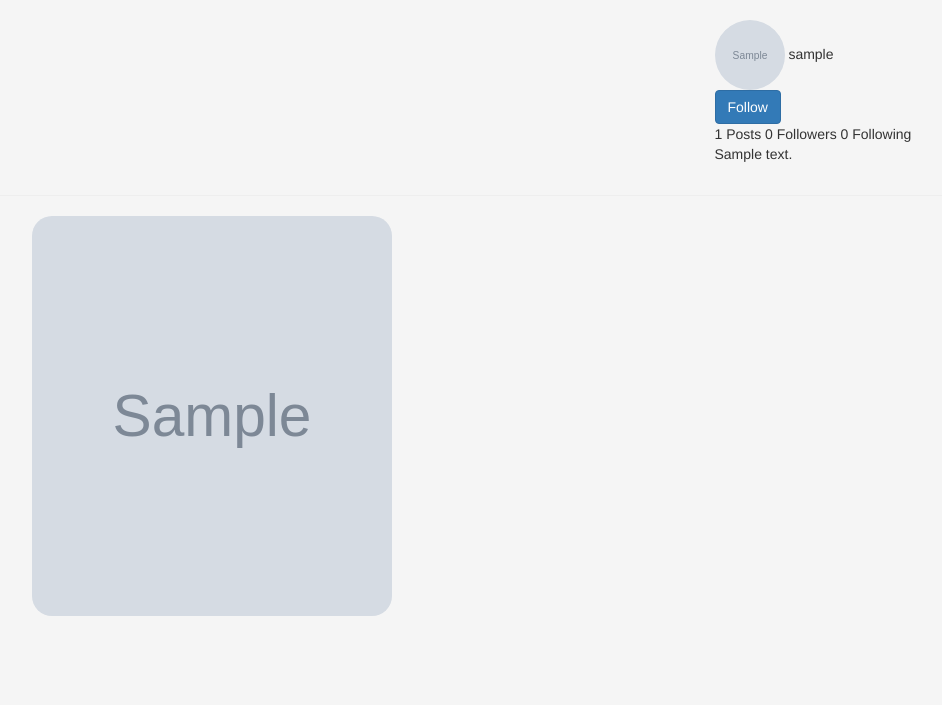
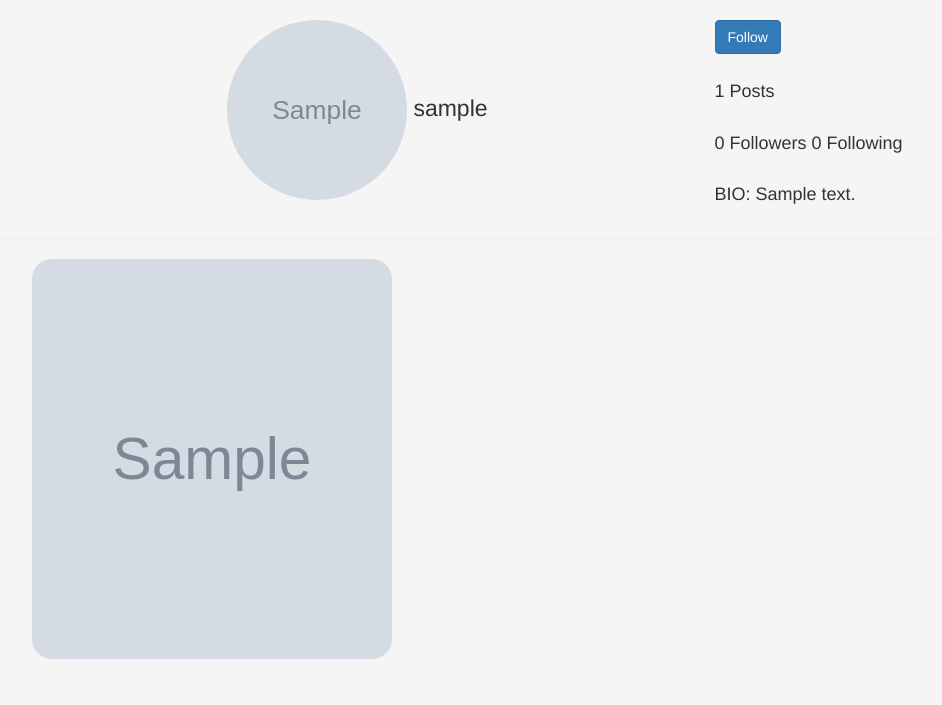
Before and after one commit to MichelAtieno/Instagram-Clone, a Django app: a page that uses instagram/templates/profile/profile.html in a window 1280 px wide. Shown: the part 95-800 px from the top of the page, without its empty margins (38-980 px from the left). Run offline with Django 3.2, Linux system fonts and the light colour scheme; tables that the repository leaves empty hold one stand-in row (values such as "Sample post"); grey boxes marked "Sample" are stand-in pictures; some libraries are stand-ins or nearby versions.

Commit message:
Added more styling

```diff
--- a/instagram/templates/profile/profile.html
+++ b/instagram/templates/profile/profile.html
@@ -2,53 +2,39 @@
 
 {% block content %}
 {{ form.media }}
-<div class="container">
+<div class="container" >
     <div class="row">
         <div class="col-md-12">
             <div class="row">
-                <div class="col-md-5"></div>
                 <div class="col-md-2"></div>
-                <div class="col-md-5">
-                    <div class="row" style="display:flex; flex-direction:column;">
-                        <div class="col-md-6">
+                <div class="col-md-5" style="font-size: 23px;">
                     {% if profile_info.profile_photo %}
                     <img class="avatar" src="{{profile_info.profile_photo.url}}" alt="profile-photo"
-                            style="vertical-align: middle;width: 70px;height: 70px;border-radius: 60%;">
+                    style="vertical-align: middle;width: 180px;height: 180px;border-radius: 60%;">
                     {% endif %}
                     {{ profile.username }}
+                </div>
 
-                        </div>
-                        <div class="col-md-6">
+                <div class="col-md-5" style="font-size: 18px;">
                     {% if profile.username == user.username %}
                     <a href="{% url 'edit_profile' %}">Edit Profile</a>
-
                     <a data-toggle="modal" data-target="#settings"><i class="fa fa-cog fa-2x"></i></a>
-
                     {% else %}
-
                     <a href="#" class="btn btn-primary">Follow</a>
 
                     {% endif %}
-
-                        </div>
-                    </div>
-                    <div class="row">
-                            <div class="col-md-12">
+                    <br>
+                    <br>
                     {{images|length}} Posts
-
+                    <br>
+                    <br>
                     0 Followers
 
                     0 Following
+                    <br>
+                    <br>
+                    <p class="font3">BIO: {{profile_info.bio}}</p>
 
-                            </div>
-                    </div>
-                    <div class="row">
-                        <div class="col-md-12">
-                            <p class="font3">{{profile_info.bio}}</p>
-                        </div>
-                    </div>
-                    <div class="row">
-                        <div class="col-md-12">
                     {% if profile.username == user.username %}
                     <p><a href="{% url 'upload_image'%}">Add Image</a></p>
                     {% endif %}
@@ -87,7 +73,9 @@
   <div class="modal-dialog modal-dialog-centered" role="document">
     <div class="modal-content">
       <div class="modal-body"><ul class="list-group">
-            <li class="list-group-item text-center"><a href="">Edit Profile</a></li>
+            {% if profile.username == user.username %}
+            <li class="list-group-item text-center"><a href="{% url 'edit_profile' %}">Edit Profile</a></li>
+            {% endif %}
             <li class="list-group-item text-center"><a href="/logout/">Log Out</a></li>
             <li class="list-group-item text-center"><a data-dismiss="modal">Cancel</a></li>
           </ul>
```
Also changed, not shown: instagram/templates/home.html (+10 -3 lines), media/prof_pictures/food1_k4jnGhO.jpg (added), media/prof_pictures/food2_9SHZ8GC.jpg (added), media/prof_pictures/house2_7ethtGg.jpg (added). Lines whose indentation alone changed are shown as unchanged.
